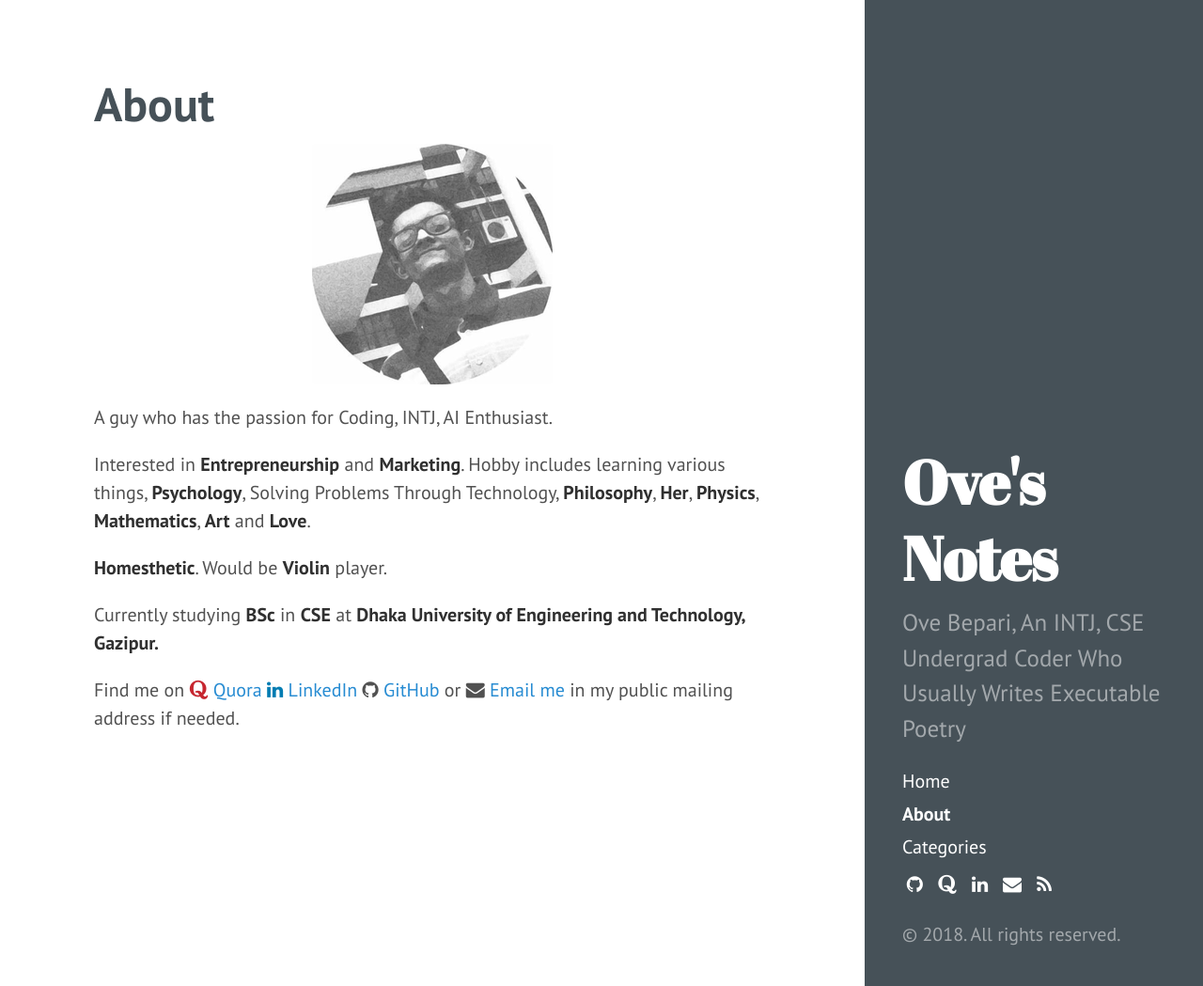
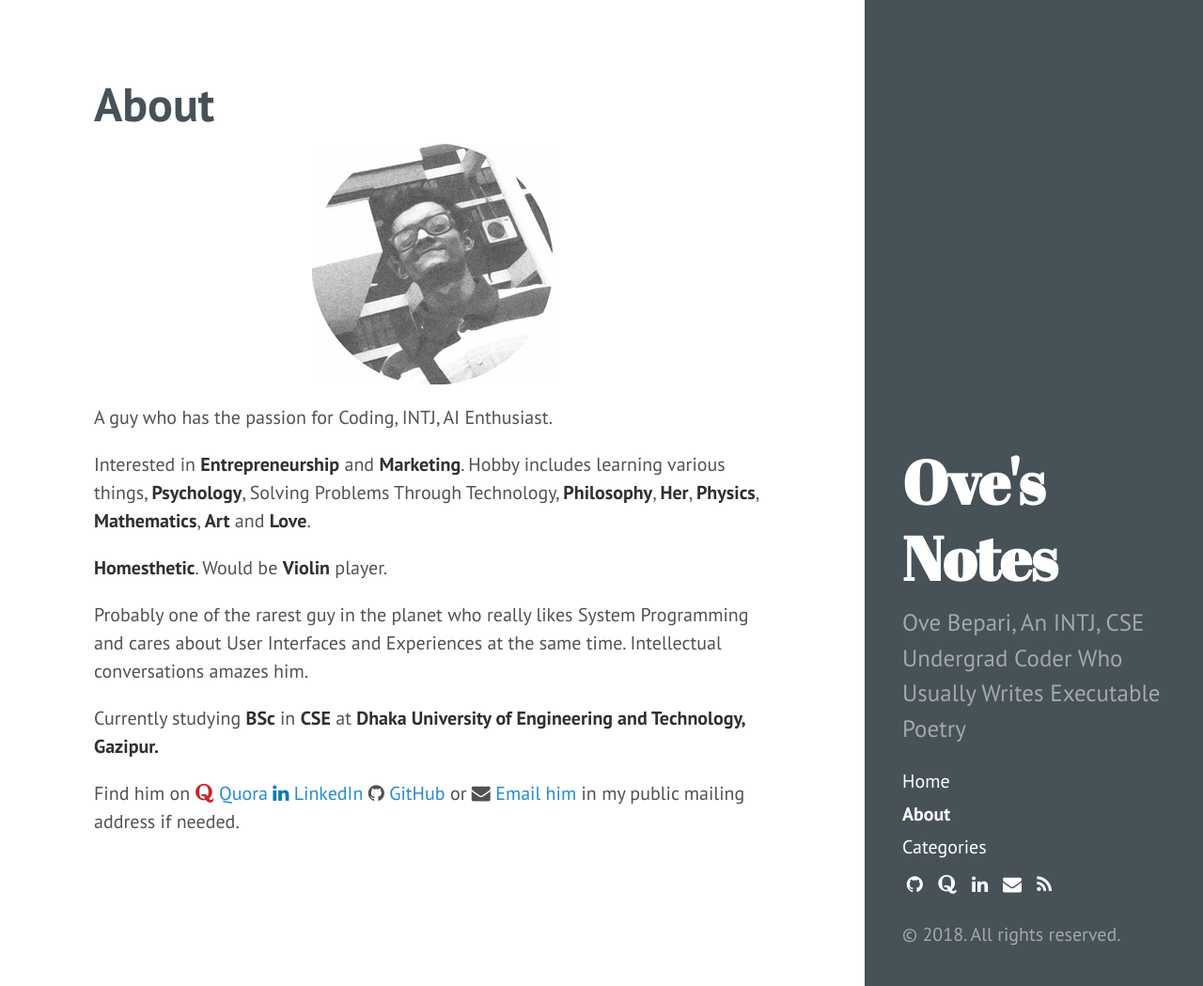
Before and after one commit to ovebepari/ovebepari.github.io, a Jekyll site: the page built from about.md, in a window 1280 px wide and 1049 px high. Shown: the whole window at 94% size. Built offline with Jekyll 4.4.1, drawn with Linux system fonts in a browser that asks for light colours.

Commit message:
Updated about page

```diff
--- a/about.md
+++ b/about.md
@@ -13,6 +13,8 @@
 
 **Homesthetic**. Would be **Violin** player.
 
+Probably one of the rarest guy in the planet who really likes System Programming and cares about User Interfaces and Experiences at the same time. Intellectual conversations amazes him.
+
 Currently studying **BSc** in **CSE** at **Dhaka University of Engineering and Technology, Gazipur.**
 
-Find me on <i class="fa fa-quora" style='color:#C6262F'></i>&nbsp;<a href="https://www.quora.com/profile/Ove-Bepari">Quora</a>  <i class="fa fa-linkedin" style='color:#007CB2'></i>&nbsp;<a href="https://linkedin.com/in/ovebepari">LinkedIn</a>  <i class="fa fa-github"></i>&nbsp;<a href="https://www.github.com/ovebepari">GitHub</a> or <i class="fa fa-envelope"></i> <a href="mailto:codovi71@gmail.com">Email me</a> in my public mailing address if needed.
+Find him on <i class="fa fa-quora" style='color:#C6262F'></i>&nbsp;<a href="https://www.quora.com/profile/Ove-Bepari">Quora</a>  <i class="fa fa-linkedin" style='color:#007CB2'></i>&nbsp;<a href="https://linkedin.com/in/ovebepari">LinkedIn</a>  <i class="fa fa-github"></i>&nbsp;<a href="https://www.github.com/ovebepari">GitHub</a> or <i class="fa fa-envelope"></i> <a href="mailto:codovi71@gmail.com">Email him</a> in my public mailing address if needed.
```
